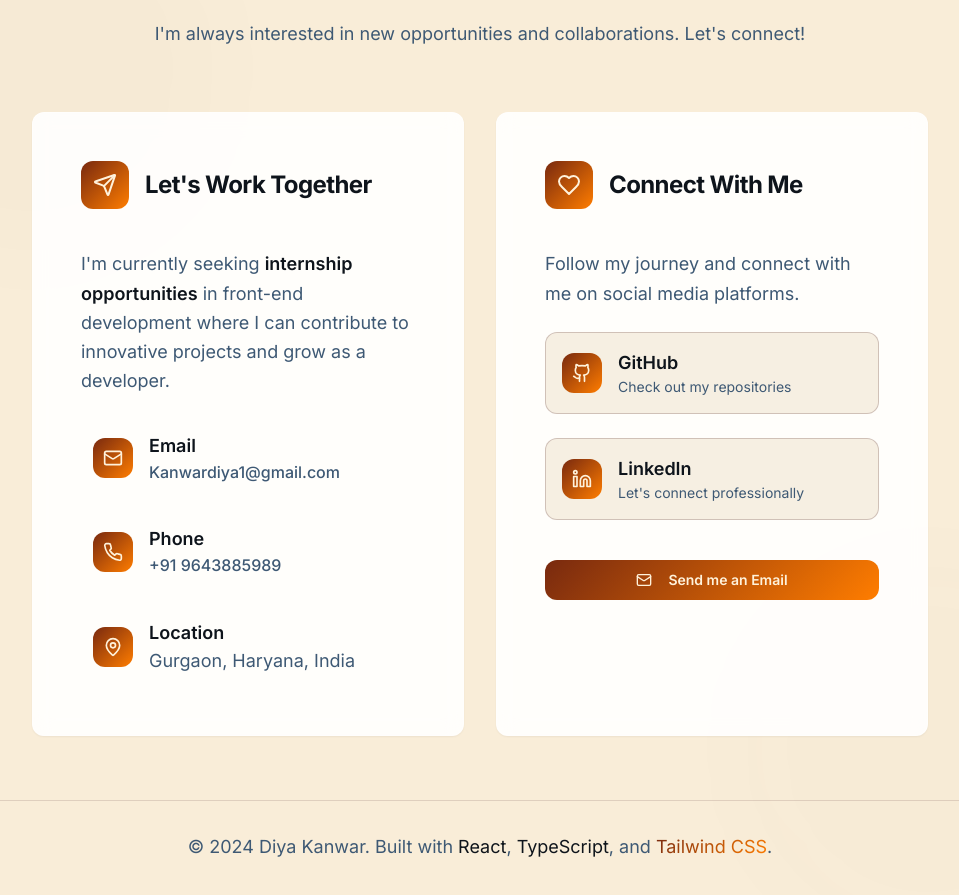
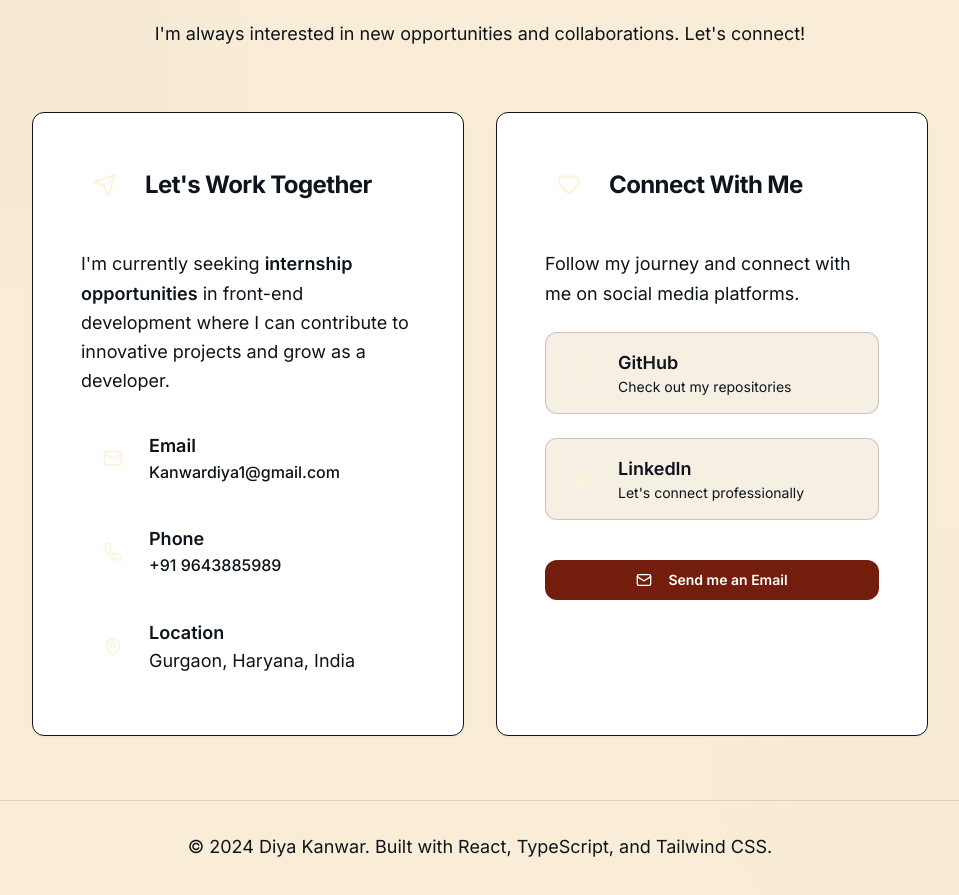
Before and after one commit to DiyaKanwar/diya-kanwar-portfolio-craft, a React (Vite) app: page / in a window 1280 px wide. Shown: the part 4814-5709 px from the top of the page, without its empty margins (160-1119 px from the left). Built offline with nearby package versions, Linux system fonts and the light colour scheme.

Commit message:
Updated index.css file again*2

```diff
--- a/src/index.css
+++ b/src/index.css
@@ -2,51 +2,51 @@
 @tailwind components;
 @tailwind utilities;
 
-/* 🎨 PROFESSIONAL COLOR PALETTE */
+/* 🎨 CONSISTENT COLOR PALETTE */
 @layer base {
   :root {
-    /* Main Colors */
+    /* Your Brand Colors Only */
     --cream: #FFECD1;        /* Base background */
     --brown: #78290F;        /* Buttons & primary elements */
     --orange: #FF7D00;       /* Accent & highlights */
     --dark-navy: #001524;    /* Text & dark elements */
-    --card-bg: #FFFFFF;      /* Card backgrounds */
+    --white: #FFFFFF;        /* Cards & clean backgrounds */
 
-    /* CSS Variables for consistency */
-    --background: 38 100% 93%;          /* #FFECD1 */
-    --foreground: 210 30% 8%;           /* #001524 */
-    --card: 0 0% 100%;                  /* White cards */
-    --card-foreground: 210 30% 8%;      /* Dark text on cards */
-    --primary: 10 80% 25%;              /* #78290F */
-    --primary-foreground: 38 100% 93%;  /* Light text on primary */
-    --secondary: 30 100% 60%;           /* #FF7D00 */
-    --secondary-foreground: 210 30% 8%; /* Dark text on secondary */
-    --accent: 30 100% 60%;              /* #FF7D00 */
-    --accent-foreground: 210 30% 8%;
-    --muted: 38 50% 88%;
-    --muted-foreground: 210 30% 35%;
-    --border: 38 30% 85%;
-    --input: 0 0% 100%;
-    --ring: 10 80% 25%;
+    /* Consistent CSS Variables */
+    --background: 38 100% 93%;          /* #FFECD1 cream */
+    --foreground: 210 30% 8%;           /* #001524 dark navy */
+    --card: 0 0% 100%;                  /* #FFFFFF white */
+    --card-foreground: 210 30% 8%;      /* #001524 dark navy */
+    --primary: 10 80% 25%;              /* #78290F brown */
+    --primary-foreground: 0 0% 100%;    /* #FFFFFF white */
+    --secondary: 30 100% 60%;           /* #FF7D00 orange */
+    --secondary-foreground: 0 0% 100%;  /* #FFFFFF white */
+    --accent: 30 100% 60%;              /* #FF7D00 orange */
+    --accent-foreground: 0 0% 100%;     /* #FFFFFF white */
+    --muted: 38 50% 88%;                /* Light cream variant */
+    --muted-foreground: 210 30% 8%;     /* #001524 dark navy */
+    --border: 210 30% 8%;               /* #001524 dark navy for borders */
+    --input: 0 0% 100%;                 /* #FFFFFF white */
+    --ring: 10 80% 25%;                 /* #78290F brown */
     --radius: 0.75rem;
   }
 
   .dark {
-    --background: 210 30% 8%;           /* Dark navy */
-    --foreground: 38 100% 93%;          /* Cream text */
-    --card: 210 25% 12%;
-    --card-foreground: 38 100% 93%;
-    --primary: 10 80% 25%;              /* Keep brown for buttons */
-    --primary-foreground: 38 100% 93%;
-    --secondary: 30 100% 60%;           /* Keep orange */
-    --secondary-foreground: 210 30% 8%;
-    --accent: 30 100% 60%;
-    --accent-foreground: 210 30% 8%;
-    --muted: 210 30% 25%;
-    --muted-foreground: 38 100% 93%;
-    --border: 210 30% 25%;
-    --input: 210 30% 25%;
-    --ring: 38 100% 93%;
+    --background: 210 30% 8%;           /* #001524 dark navy */
+    --foreground: 38 100% 93%;          /* #FFECD1 cream */
+    --card: 210 25% 12%;                /* Darker navy for cards */
+    --card-foreground: 38 100% 93%;     /* #FFECD1 cream */
+    --primary: 10 80% 25%;              /* #78290F brown */
+    --primary-foreground: 38 100% 93%;  /* #FFECD1 cream */
+    --secondary: 30 100% 60%;           /* #FF7D00 orange */
+    --secondary-foreground: 210 30% 8%; /* #001524 dark navy */
+    --accent: 30 100% 60%;              /* #FF7D00 orange */
+    --accent-foreground: 210 30% 8%;    /* #001524 dark navy */
+    --muted: 210 30% 20%;               /* Darker navy variant */
+    --muted-foreground: 38 100% 93%;    /* #FFECD1 cream */
+    --border: 38 100% 93%;              /* #FFECD1 cream for borders */
+    --input: 210 30% 15%;               /* Dark navy for inputs */
+    --ring: 38 100% 93%;                /* #FFECD1 cream */
   }
 
   * {
@@ -87,9 +87,9 @@
     @apply text-base md:text-lg text-muted-foreground;
   }
 
-  /* Link Styles */
+  /* Link Styles - Consistent Colors */
   a {
-    @apply transition-colors duration-200;
+    @apply transition-colors duration-200 text-primary;
   }
 
   a:hover {
@@ -150,9 +150,9 @@
     @apply p-6 pt-0;
   }
 
-  /* Professional Navigation */
+  /* Navigation - Consistent Colors */
   .nav-link {
-    @apply text-foreground/80 hover:text-foreground;
+    @apply text-foreground hover:text-primary;
     @apply transition-colors duration-200;
     @apply relative;
   }
@@ -177,7 +177,7 @@
   }
 
   .section-title h2 {
-    @apply gradient-text mb-4;
+    @apply text-primary-solid mb-4;
   }
 
   .section-title p {
@@ -214,7 +214,7 @@
   }
 
   .hero-title {
-    @apply gradient-text mb-6;
+    @apply text-primary-solid mb-6;
   }
 
   .hero-subtitle {
@@ -225,13 +225,12 @@
     @apply flex flex-col sm:flex-row gap-4 justify-center;
   }
 
-  /* Skills/Tech Stack */
+  /* Skills/Tech Stack - Consistent Colors */
   .skill-tag {
-    @apply bg-card text-card-foreground px-4 py-2 rounded-full;
-    @apply border border-border/50;
+    @apply bg-card text-primary border-2 border-primary/20 px-4 py-2 rounded-full;
     @apply text-sm font-medium;
     @apply transition-all duration-200;
-    @apply hover:border-secondary hover:text-secondary;
+    @apply hover:border-secondary hover:text-secondary hover:bg-secondary/5;
   }
 
   /* Project Cards */
@@ -267,9 +266,9 @@
     @apply min-h-[120px];
   }
 
-  /* Footer */
+  /* Footer - Consistent Colors */
   .footer {
-    @apply bg-foreground text-background py-12;
+    @apply bg-primary text-primary-foreground py-12;
   }
 
   .footer-content {
@@ -281,41 +280,36 @@
   }
 
   .footer-link {
-    @apply text-background/80 hover:text-background;
+    @apply text-primary-foreground/80 hover:text-secondary;
     @apply transition-colors duration-200;
   }
 }
 
 /* 🎨 PROFESSIONAL UTILITY CLASSES */
 @layer utilities {
-  /* Gradient Utilities */
-  .gradient-primary {
-    background: linear-gradient(135deg, #78290F 0%, #FF7D00 100%);
+  /* Clean Color Utilities */
+  .bg-primary-solid {
+    background-color: #78290F;
   }
 
-  .gradient-text {
-    background: linear-gradient(135deg, #78290F 0%, #FF7D00 100%);
-    -webkit-background-clip: text;
-    -webkit-text-fill-color: transparent;
-    background-clip: text;
+  .bg-secondary-solid {
+    background-color: #FF7D00;
   }
 
-  .gradient-bg {
-    background: linear-gradient(135deg, #FFECD1 0%, rgba(255, 236, 209, 0.8) 100%);
+  .text-primary-solid {
+    color: #78290F;
   }
 
-  /* Professional Effects */
-  .glass-effect {
-    background: rgba(255, 255, 255, 0.9);
-    backdrop-filter: blur(10px);
-    border: 1px solid rgba(255, 255, 255, 0.2);
+  .text-secondary-solid {
+    color: #FF7D00;
   }
 
-  .shadow-professional {
+  /* Professional Effects - Your Colors Only */
+  .shadow-brand {
     box-shadow: 0 10px 40px rgba(0, 21, 36, 0.1);
   }
 
-  .shadow-hover {
+  .shadow-brand-hover {
     box-shadow: 0 20px 60px rgba(0, 21, 36, 0.15);
   }
 
@@ -327,9 +321,21 @@
     box-shadow: 0 0 30px rgba(120, 41, 15, 0.2);
   }
 
+  .border-brand {
+    @apply border-2 border-primary/20;
+  }
+
+  .border-brand-hover {
+    @apply border-2 border-secondary/40;
+  }
+
   /* Text Utilities */
-  .text-gradient {
-    @apply gradient-text;
+  .text-primary-color {
+    @apply text-primary-solid;
+  }
+
+  .text-secondary-color {
+    @apply text-secondary-solid;
   }
 
   .text-balance {
@@ -363,17 +369,17 @@
     @apply mb-8 md:mb-12;
   }
 
-  /* Professional borders */
-  .border-professional {
-    @apply border border-border/20;
+  /* Professional borders - Your Colors Only */
+  .border-brand-light {
+    @apply border border-primary/10;
   }
 
-  .border-accent {
-    @apply border-2 border-secondary/20;
+  .border-accent-light {
+    @apply border border-secondary/20;
   }
 
-  /* Focus states */
-  .focus-professional {
+  /* Focus states - Your Colors Only */
+  .focus-brand {
     @apply focus:outline-none focus:ring-2 focus:ring-primary focus:ring-offset-2;
   }
 }
```
